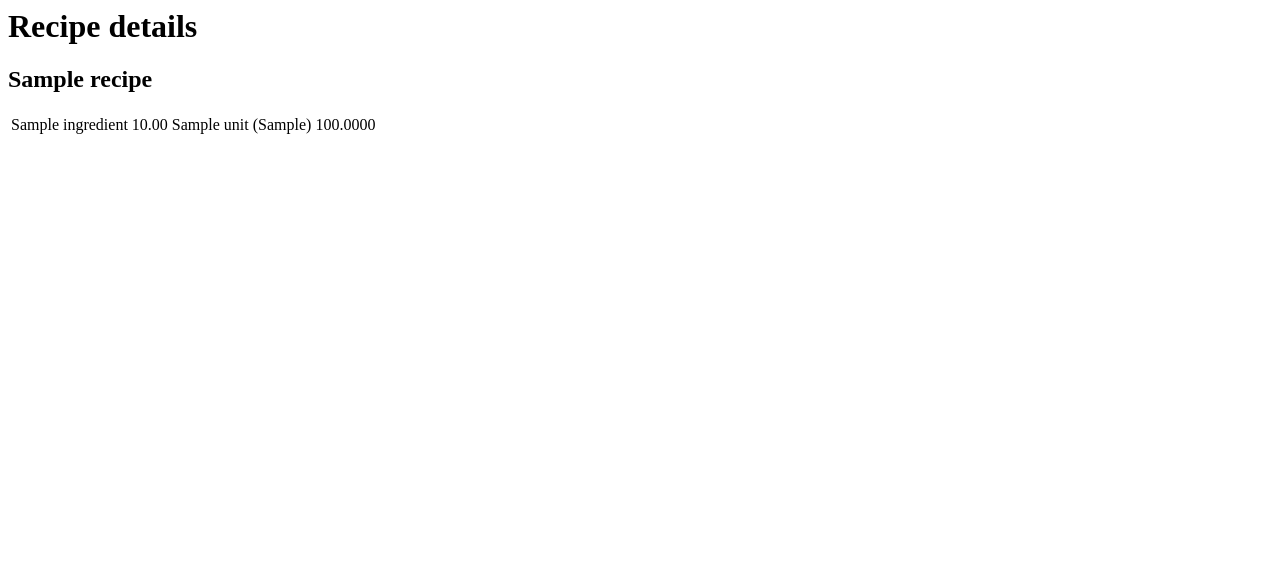
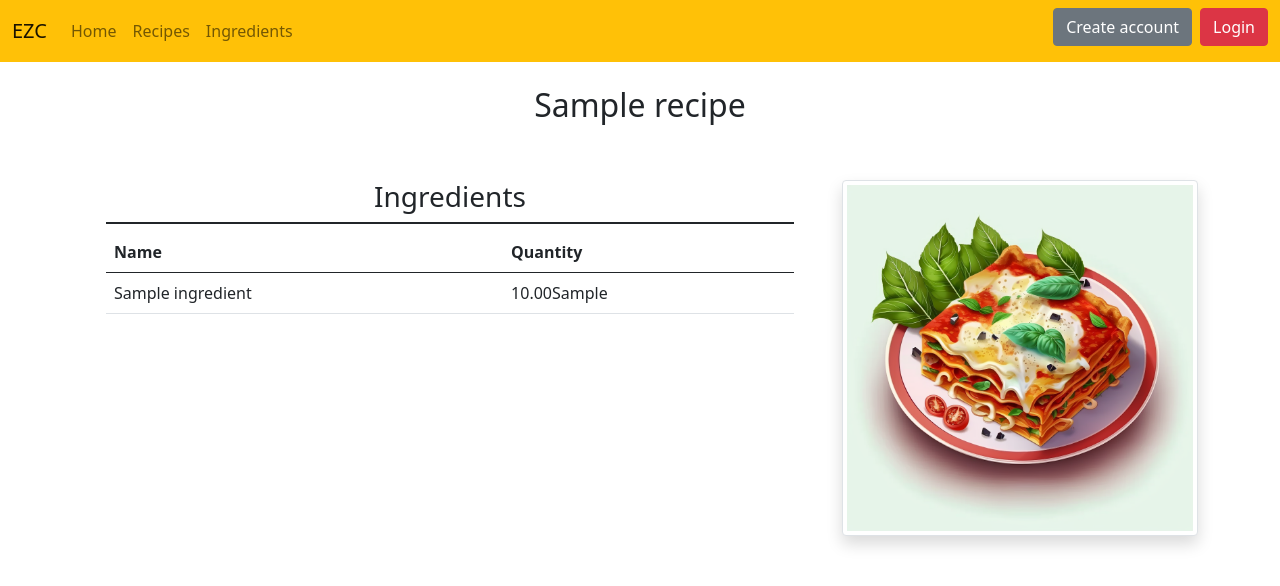
Before and after one commit to nicolasGibaud7/ezc, a Django app: page /recipes/1/ in a window 1280 px wide. Shown: the top 586 px of the page. Run offline with Django 3.2, Linux system fonts and the light colour scheme; tables that the repository leaves empty hold one stand-in row (values such as "Sample post").

Commit message:
Transform recipe derails design page

```diff
--- a/list_generation/templates/recipe_details.html
+++ b/list_generation/templates/recipe_details.html
@@ -1,31 +1,88 @@
-<html>
+<!DOCTYPE html>
+<html lang="en">
+    <!doctype html>
+    <html lang="en">
       <head>
+        <!-- Required meta tags -->
+        <meta charset="utf-8">
+        <meta name="viewport" content="width=device-width, initial-scale=1">
+
+        <!-- Bootstrap CSS -->
+        <link href="https://cdn.jsdelivr.net/npm/bootstrap@5.0.2/dist/css/bootstrap.min.css" rel="stylesheet" integrity="sha384-EVSTQN3/azprG1Anm3QDgpJLIm9Nao0Yz1ztcQTwFspd3yD65VohhpuuCOmLASjC" crossorigin="anonymous">
+
         <title>Recipe details</title>
     </head>
 
     <body>
-        <h1>Recipe details</h1>
-        <div id="id_recipe_name">
-            <h2>{{ recipe.name }}</h2>
+        <nav class="navbar navbar-expand-lg navbar-light bg-warning">
+            <div class="container-fluid ">
+                <a class="navbar-brand" href="/">EZC</a>
+                <div class="navbar-nav">
+                    <a class="nav-item nav-link" href="/">Home</a>
+                    <a id="id_recipes_link" class="nav-item nav-link" href="/recipes">Recipes</a>
+                    <a id="id_ingredients_link" class="nav-item nav-link" href="/ingredients">Ingredients</a>
                 </div>
-        <table id="id_recipe_ingredients_table">
+                <ul class="navbar-nav ms-auto">
+                    <li class="nav-item">
+                        <a role="button" class="btn btn-secondary me-2 mb-2" href="#">Create account</a>
+                    </li>
+                    <li class="nav-item">
+                        <a role="button" class="btn btn-danger" href="#">Login</a>
+                    </li>
+                </ul>
+            </div>
+        </nav>
+
+        <div class="container mt-4">
+            <div class="row">
+                <div class="col-12">
+                    <h2 id="id_recipe_name" class="h2 text-center">{{ recipe.name }}</h2>
+                </div>
+            </div>
+            <div class="row mt-5">
+                <div class="col-8">
+                    <div class="container">
+                        <div class="row">
+                            <div class="col-12">
+                                <h3 class="h3 text-center">Ingredients</h3>
+                            </div>
+                        </div>
+                        <div class="row">
+                            <div class="col-12 mb-2">
+                                <div class="container-fluid bg-dark" style="min-height: 2px;"> </div>
+                            </div>
+                        </div>
+                        <div class="row">
+                            <div class="col-12">
+                                <table id="id_recipe_ingredients_table" class="table table-stripped">
+                                    <thead>
                                         <tr>
+                                            <th scope="col">Name</th>
+                                            <th scope="col">Quantity</th>
+                                        </tr>
+                                    </thead>
+                                    <tbody>
                                         {% for recipe_ingredient in recipe.ingredients.all %}
+                                            <tr>
                                                 <td>
-                        <div id="id_ingredient_name"> {{ recipe_ingredient.ingredient.name }} </div>
+                                                    <div id="id_ingredient_{{ recipe_ingredient.id }}_name"> {{ recipe_ingredient.ingredient.name }} </div>
                                                 </td>
                                                 <td>
-                        <div id="id_ingredient_quantity"> {{ recipe_ingredient.quantity }} </div>
+                                                    <div id="id_ingredient_{{ recipe_ingredient.id }}_quantity"> {{ recipe_ingredient.quantity }}{{ recipe_ingredient.ingredient.unit.abbreviation}} </div>
                                                 </td>
-                    <td>
-                        <div id="id_ingredient_unit"> {{ recipe_ingredient.ingredient.unit.name }} ({{recipe_ingredient.ingredient.unit.abbreviation}}) </div>
-                    </td>
-                    <td>
-                        <div id="id_ingredient_price"> {{ recipe_ingredient.get_price }} </div>
-                    </td>
+                                            </tr>
                                         {% endfor %}
-            </tr>
+                                    </tbody>
                                 </table>
+                            </div>
+                        </div>
+                    </div>
+                </div>
+                <div class="col-4">
+                    <img src="/static/img/lasagnes_vege.png" alt="{{ recipe.name }}" class="shadow rounded img-thumbnail" style="max-height: 400px;">
+                </div>
+            </div>
+        </div>
 
     </body>
 </html>
```
Also changed, not shown: functional_tests/test_simple_recipe_access.py (+4 -8 lines), list_generation/tests/test_views.py (+1 -12 lines). Lines whose indentation alone changed are shown as unchanged.
